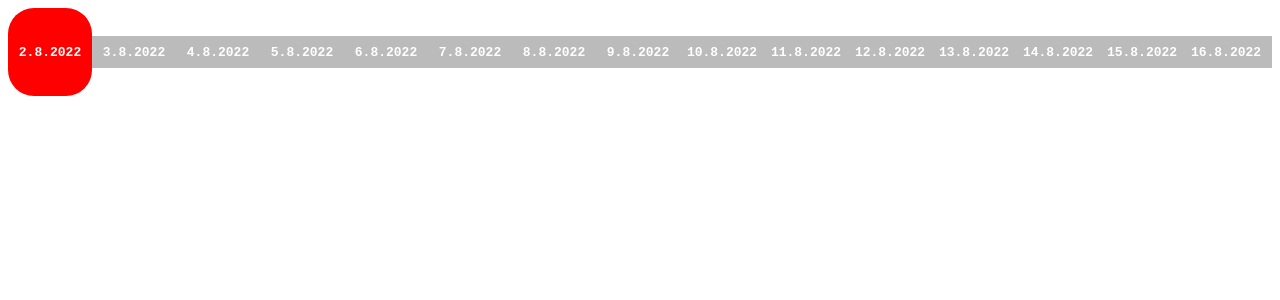
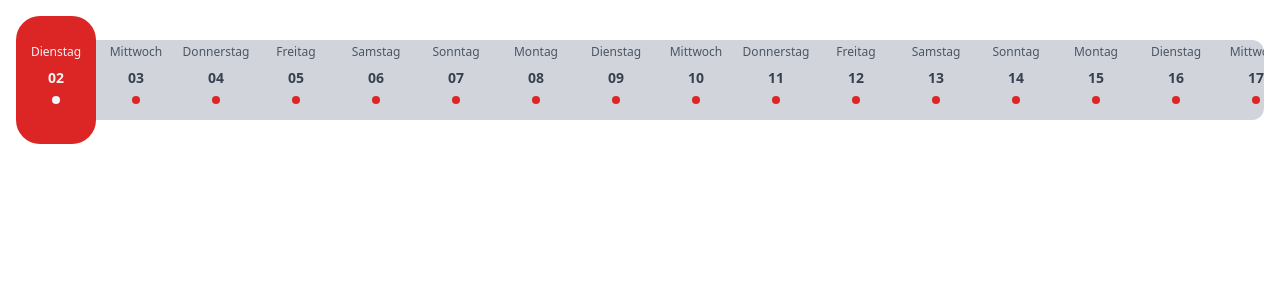
Before and after one commit to Der-Alex/vue-calendar-slider, a Vue app: page / in a window 1280 px wide. Shown: the top 300 px of the page. Built offline with nearby package versions, Linux system fonts and the light colour scheme.

Commit message:
fixed styling with tailwind

```diff
--- a/package.json
+++ b/package.json
@@ -14,9 +14,12 @@
     "@rushstack/eslint-patch": "^1.1.4",
     "@vitejs/plugin-vue": "^3.0.1",
     "@vue/eslint-config-prettier": "^7.0.0",
+    "autoprefixer": "^10.4.8",
     "eslint": "^8.21.0",
     "eslint-plugin-vue": "^9.3.0",
+    "postcss": "^8.4.16",
     "prettier": "^2.7.1",
+    "tailwindcss": "^3.1.8",
     "vite": "^3.0.4"
   }
 }
--- /dev/null
+++ b/postcss.config.js
@@ -0,0 +1,6 @@
+module.exports = {
+  plugins: {
+    tailwindcss: {},
+    autoprefixer: {},
+  },
+}
--- a/src/App.vue
+++ b/src/App.vue
@@ -12,68 +12,3 @@
 </template>
 
 <script setup></script>
-<script>
-export default {
-}
-</script>
-
-<style>
-
-h3 {
-  display: block;
-}
-.vcs-wrapper.vue-calendar-slider {
-  width: 100%;
-}
-.vcs-wrapper .vue-calendar-slider-container {
-  display: flex;
-  align-items: stretch;
-  height: 88px;
-  z-index: 1;
-  top: 0;
-  position: absolute;
-}
-
-.vcs-wrapper .vcs-item.calendar-item {
-  background: #bbb;
-  color: white;
-  font-weight: bold;
-  display: flex;
-  align-items: center;
-  justify-content: center;
-  font-family: monospace;
-  padding: 8px 12px;
-  transform: translate3d(var(--posx), 0, 0);
-  width: 84px;
-  flex: 1 0 auto;
-}
-.vcs-wrapper .vue-calendar-slider-container.snap .calendar-item {
-  transition: transform 0.2s ease-in;
-}
-.vue-calendar-slider-container-fake.snap .calendar-item {
-  transition: transform 0.2s ease-in;
-}
-
-.calendar-item:first-child {
-  border-end-start-radius: 16px;
-  border-start-start-radius: 16px;
-}
-.calendar-item:last-child {
-  border-start-end-radius: 16px;
-  border-end-end-radius: 16px;
-}
-.vcs-wrapper .vcs-container.vue-calendar-slider-container-fake {
-  height: 88px;
-  width: 84px;
-  background: red;
-  border-radius: 26px;
-  position: absolute;
-  top: 0;
-  overflow: hidden;
-  z-index: 2;
-}
-.vcs-wrapper .vue-calendar-slider-container-fake .calendar-item {
-  background: red;
-}
-
-</style>
--- a/src/components/VueCalendarSlider.vue
+++ b/src/components/VueCalendarSlider.vue
@@ -1,52 +1,89 @@
 <template>
-  <div class="foo">
-    <div class="vcs-wrapper" :class="wrapperClasses">
+  <div class="p-4">
+    <div class="vcs-wrapper relative w-full h-32" :class="wrapperClasses">
       <div
-        class="vcs-container"
-        :class="containerClasses"
-        @touchstart="dragStart" ref="container"
+        class="outer-container w-full absolute h-20 top-6 overflow-hidden rounded-xl cursor-grab"
+        :class="{ 'cursor-grabbing': touching }"
+        @touchstart="dragStart"
         @mousedown="dragStart"
       >
         <div
-          class="vcs-item"
-          :class="itemClasses"
+          class="vcs-container absolute top-0 w-full h-20 flex items-center justify-start"
+          :class="containerClasses"
+          ref="container"
+        >
+          <div
+            class="vcs-item h-20 w-20 bg-gray-300 flex-none flex items-start justify-center"
+            :data-date="dateItem.toLocaleDateString('de-DE')"
             v-for="(dateItem, index) in dates"
             :key="dateItem"
             ref="dateItems"
-          @touchstart="(e) => setCurrentItem(e, index)"
-          @mousedown="(e) => setCurrentItem(e, index)"
-          @touchend="(e) => scrollToId(e, index)"
-          @mouseup="(e) => scrollToId(e, index)"
+            @touchstart="setCurrentItem(index)"
+            @mousedown="setCurrentItem(index)"
+            @touchend="scrollToId(index)"
+            @mouseup="scrollToId(index)"
           >
-          <p class="vcs-text" :class="itemTextClasses">{{ dateItem.toLocaleDateString('de-DE') }}</p>
+            <p
+              class="vcs-text flex flex-col items-center"
+              :class="itemTextClasses"
+            >
+              <span class="font-regular text-xs my-1 text-gray-600">{{
+                dateItem.toLocaleDateString('de-DE', { weekday: 'long' })
+              }}</span>
+              <span class="font-bold text-sm text-gray-700 my-1">{{
+                dateItem.toLocaleDateString('de-DE', { day: '2-digit' })
+              }}</span>
+              <span class="rounded-full bg-red-600 w-2 h-2 my-1"></span>
+            </p>
+          </div>
         </div>
       </div>
       <div
-        class="vcs-container vcs-target"
+        class="outer-container absolute top-0 w-20 h-32 bg-red-600 rounded-3xl flex items-center justify-center overflow-hidden cursor-grab"
+        :class="{ 'cursor-grabbing': touching }"
+        ref="targetcontainer"
+      >
+        <div
+          class="vcs-container vcs-target w-full flex items-center justify-start"
           :class="[containerClasses, targetClasses]"
           @touchstart="dragStart"
           @mousedown="dragStart"
           ref="target"
         >
           <div
-          class="vcs-item"
-          :class="[itemClasses, targetItemClasses]"
+            class="vcs-item h-20 flex-none w-20 bg-red-600 flex items-start justify-center"
+            :data-date="dateItem.toLocaleDateString('de-DE')"
+            :class="[
+              itemClasses,
+              targetItemClasses,
+              index === 0 ? 'rounded-l-xl' : '',
+              index === dates.length - 1 ? 'rounded-r-xl' : '',
+            ]"
             v-for="(dateItem, index) in dates"
             :key="dateItem"
           >
-          <span class="vcs-text" :class="[itemTextClasses, targetItemTextClasses]">{{ dateItem.toLocaleDateString('de-DE') }}</span>
+            <p
+              class="vcs-text flex flex-col items-center"
+              :class="itemTextClasses"
+            >
+              <span class="font-regular text-xs my-1 text-gray-100">{{
+                dateItem.toLocaleDateString('de-DE', { weekday: 'long' })
+              }}</span>
+              <span class="font-bold text-sm text-gray-100 my-1">{{
+                dateItem.toLocaleDateString('de-DE', { day: '2-digit' })
+              }}</span>
+              <span class="rounded-full bg-gray-100 w-2 h-2 my-1"></span>
+            </p>
           </div>
         </div>
       </div>
-    <div>
-      <pre>{{ currentEvent }}</pre>
     </div>
   </div>
-
 </template>
 
 <script setup>
-import {onMounted, ref, computed, watch} from 'vue';
+import { onMounted, ref, computed, watch } from 'vue';
+
 const props = defineProps({
   startDate: Date,
   endDate: Date,
@@ -61,6 +98,7 @@ const props = defineProps({
 
 const container = ref(null);
 const target = ref(null);
+const targetcontainer = ref(null);
 const dates = ref([]);
 const selectedDate = ref(new Date());
 const dateItems = ref([]);
@@ -71,61 +109,64 @@ const lastX = ref(0);
 const posx = ref(0);
 const moved = ref(false);
 const speed = ref(0);
-const count = ref(100);
-const currentEvent = ref(null);
+const count = ref(60);
+const touching = ref(false);
 
-// const currentMonth = computed(() => {
-//   return selectedDate.value.toLocaleDateString('de-DE', { month: 'long' });
-// });
+const currentMonth = computed(() => {
+  return selectedDate.value.toLocaleDateString('de-DE', { month: 'long' });
+});
 
-const setCurrentItem = (evt, index) => {
-  console.log('setcurrentitem', evt, index);
+const setCurrentItem = (index) => {
   currentBox.value = dateItems.value[index];
 };
 
 const dragStart = (e) => {
-  console.log('dragstart', e);
   e = e || window.event;
   e.preventDefault();
-  let moveX = e.type === 'mousedown' ? e.clientX : e.touches[0].clientX || e.changedTouches[0].clientX;
-  currentEvent.value = e.type;
-  count.value = 100;
+  touching.value = true;
+  let moveX =
+    e.type === 'mousedown'
+      ? e.clientX
+      : e.touches[0].clientX || e.changedTouches[0].clientX;
+
+  count.value = 60;
   moved.value = false;
   x.value = moveX;
   document.onmousemove = moveElement;
+  document.ontouchmove = moveElement;
   document.onmouseup = dragEnd;
-  document.ontouchmove = moveElement;
   document.ontouchend = dragEnd;
-  posx.value = parseInt(
-    getComputedStyle(root.value).getPropertyValue('--posx').slice(0, -2)
-  );
 
   container.value.classList.remove('snap');
   target.value.classList.remove('snap');
 };
 
-const scrollToId = (evt, index) => {
-  currentEvent.value = evt.type;
+const scrollToId = (index) => {
   if (moved.value) {
     return false;
   } else {
-    posx.value = target.value.clientWidth * index * -1;
+    posx.value = targetcontainer.value.clientWidth * index * -1;
+    container.value.style.transform = `translate3d(${posx.value}px, 0, 0)`;
+    target.value.style.transform = `translate3d(${posx.value}px, 0, 0)`;
     container.value.classList.add('snap');
     target.value.classList.add('snap');
-    root.value.style.setProperty('--posx', posx.value.toString() + 'px');
+
     selectedDate.value = dates.value[index];
   }
 };
 
-const doIt = (e) => {
-  currentEvent.value = e.type;
-  let moveX = e.type === 'mousemove' ? e.clientX : e.touches[0].clientX || e.changedTouches[0].clientX;
+const moveElement = (e) => {
+  e = e || window.event;
+  e.preventDefault();
+  let moveX =
+    e.type === 'mousemove'
+      ? e.clientX
+      : e.touches[0].clientX || e.changedTouches[0].clientX;
+
+  moved.value = true;
   if (currentBox.value && currentBox.value.getBoundingClientRect) {
     lastX.value = x.value;
-    x.value = moveX
-    posx.value = parseInt(
-      getComputedStyle(root.value).getPropertyValue('--posx').slice(0, -2)
-    );
+    x.value = moveX;
     let newVal = 0;
     if (lastX.value < x.value) {
       newVal = posx.value + (x.value - lastX.value);
@@ -136,38 +177,11 @@ const doIt = (e) => {
     } else {
       newVal = posx.value;
     }
-    root.value.style.setProperty('--posx', newVal.toString() + 'px');
+    posx.value = newVal;
+    container.value.style.transform = `translate3d(${posx.value}px, 0, 0)`;
+    target.value.style.transform = `translate3d(${posx.value}px, 0, 0)`;
   }
 };
-
-const moveElement = (e) => {
-  e = e || window.event;
-  //e.preventDefault();
-  moved.value = true;
-  currentEvent.value = e.type;
-  let moveX = e.type === 'mousemove' ? e.clientX : e.touches[0].clientX || e.changedTouches[0].clientX;
-
-  if (currentBox.value && currentBox.value.getBoundingClientRect) {
-    lastX.value = x.value;
-    x.value = moveX;
-    posx.value = parseInt(
-      getComputedStyle(root.value).getPropertyValue('--posx').slice(0, -2)
-    );
-    let newVal = 0;
-    if (lastX.value < x.value) {
-      newVal = posx.value + (x.value - lastX.value);
-      speed.value = x.value - lastX.value;
-    } else if (lastX.value > x.value) {
-      newVal = posx.value - (lastX.value - x.value);
-      speed.value = x.value - lastX.value;
-    } else {
-      newVal = posx.value;
-    }
-    root.value.style.setProperty('--posx', newVal.toString() + 'px');
-  }
-  //window.requestAnimationFrame((timestamp) => doIt(e));
-};
-
 
 const animateVelocity = (timestamp) => {
   if (speed.value <= 1 && speed.value >= -1) {
@@ -175,8 +189,10 @@ const animateVelocity = (timestamp) => {
     count.value = 0;
   }
   if (moved.value) {
-    posx.value = parseInt(getComputedStyle(root.value).getPropertyValue('--posx').slice(0, -2));
-    root.value.style.setProperty('--posx', (posx.value + speed.value).toString() + 'px');
+    posx.value = posx.value + speed.value;
+    container.value.style.transform = `translate3d(${posx.value}px, 0, 0)`;
+    target.value.style.transform = `translate3d(${posx.value}px, 0, 0)`;
+
     if (speed.value < -20) {
       speed.value = -20;
     }
@@ -186,7 +202,7 @@ const animateVelocity = (timestamp) => {
 
     if (count.value > 0) {
       count.value--;
-      if (count.value < 60) {
+      if (count.value < 50) {
         speed.value *= 0.98;
       }
       window.requestAnimationFrame(animateVelocity);
@@ -198,13 +214,13 @@ const animateVelocity = (timestamp) => {
     for (const item of dateItems.value) {
       if (
         (item.getBoundingClientRect().left >=
-          target.value.getBoundingClientRect().left &&
+          targetcontainer.value.getBoundingClientRect().left &&
           item.getBoundingClientRect().left <=
-          target.value.getBoundingClientRect().right) ||
+            targetcontainer.value.getBoundingClientRect().right) ||
         (item.getBoundingClientRect().right <=
-          target.value.getBoundingClientRect().right &&
+          targetcontainer.value.getBoundingClientRect().right &&
           item.getBoundingClientRect().right >=
-          target.value.getBoundingClientRect().left)
+            targetcontainer.value.getBoundingClientRect().left)
       ) {
         itemsInContainer.push(item);
       }
@@ -215,21 +231,27 @@ const animateVelocity = (timestamp) => {
         posx.value = 0;
         selectedDate.value = dates.value[0];
       } else {
-        posx.value = (dateItems.value.length - 1) * target.value.clientWidth * -1;
+        posx.value =
+          (dateItems.value.length - 1) * targetcontainer.value.clientWidth * -1;
         selectedDate.value = dates.value[dates.value.length - 1];
       }
     }
 
     if (itemsInContainer.length === 1) {
-      if (itemsInContainer[0] === dateItems.value[0]) {
+      if (itemsInContainer[0].innerText === dateItems.value[0].innerText) {
         posx.value = 0;
         selectedDate.value = dates.value[0];
+      } else {
+        posx.value =
+          targetcontainer.value.clientWidth * (dateItems.value.length - 1) * -1;
+        selectedDate.value = dates.value[dates.value.length - 1];
       }
     }
 
     if (itemsInContainer.length === 2) {
       const item1 =
-        target.value.clientWidth - itemsInContainer[0].getBoundingClientRect().right;
+        targetcontainer.value.clientWidth -
+        itemsInContainer[0].getBoundingClientRect().right;
       const item1Index = dateItems.value.findIndex(
         (item) => item === itemsInContainer[0]
       );
@@ -241,89 +263,88 @@ const animateVelocity = (timestamp) => {
       );
 
       if (item1 <= item2) {
-        posx.value = item1Index * target.value.clientWidth * -1;
+        posx.value = item1Index * targetcontainer.value.clientWidth * -1;
         selectedDate.value = dates.value[item1Index];
       } else {
-        posx.value = item2Index * target.value.clientWidth * -1;
+        posx.value = item2Index * targetcontainer.value.clientWidth * -1;
         selectedDate.value = dates.value[item2Index];
       }
     }
 
+    container.value.style.transform = `translate3d(${posx.value}px, 0, 0)`;
+    target.value.style.transform = `translate3d(${posx.value}px, 0, 0)`;
+
     container.value.classList.add('snap');
     target.value.classList.add('snap');
-    root.value.style.setProperty('--posx', posx.value.toString() + 'px');
   }
 };
 
+const dragEnd = (e) => {
+  e.preventDefault();
+  touching.value = false;
 
-const dragEnd = (e) => {
-  console.log('dragend');
-  currentEvent.value = 'dragend';
-  //lastX.value = x.value;
-  //x.value = e.touches[0].clientX;
   window.requestAnimationFrame(animateVelocity);
 
   document.onmouseup = null;
+  document.ontouchend = null;
   document.onmousemove = null;
   document.ontouchmove = null;
-  document.ontouchend = null;
 };
 
 onMounted(() => {
-  root.value.style.setProperty('--posx', '0px');
+  container.value.style.transform = `translate3d(${posx.value}px, 0, 0)`;
+  target.value.style.transform = `translate3d(${posx.value}px, 0, 0)`;
+
   let currentDate = new Date(props.startDate);
   while (currentDate <= props.endDate) {
     dates.value.push(currentDate);
     currentDate = new Date(currentDate.setDate(currentDate.getDate() + 1));
   }
 });
-watch(dateItems, newVal => {
+watch(dateItems, (newVal) => {
   if (newVal.length > 0) {
     const d = selectedDate.value.toLocaleDateString('de-DE');
-    const index = dateItems.value.findIndex(item => item.innerHTML.indexOf(d) > -1);
+    const index = dateItems.value.findIndex(
+      (item) => item.dataset.date.indexOf(d) > -1
+    );
     if (index > -1) {
-      root.value.style.setProperty('--posx', (target.value.clientWidth * index * -1).toString() + 'px');
+      posx.value = targetcontainer.value.clientWidth * index * -1;
+      container.value.style.transform = `translate3d(${posx.value}px, 0, 0)`;
+      target.value.style.transform = `translate3d(${posx.value}px, 0, 0)`;
     }
   }
 });
 </script>
 
-<style scoped>
+<style>
 :root {
   --posx: 0px;
 }
-.vcs-wrapper * {
-  margin: 0;
-  padding: 0;
-  box-sizing: border-box;
-}
-.vcs-wrapper {
-  width: 100%;
-  height: 88px;
-  overflow: hidden;
-  position: relative;
-}
+
 .vcs-container {
-  position: absolute;
-  top: 0;
-  display: flex;
-  align-items: center;
-  justify-content: flex-start;
-}
-.vcs-target {
-  width: 100px;
-  height: 32px;
-  overflow: hidden;
-}
-.vcs-item {
-  width: 100px;
-  height: 32px;
-  flex: 1 0 100px;
   will-change: transform;
-  transform: translateX(var(--posx));
-}
-.vcs-text {
-  pointer-events: none;
+  transform: translate3d(var(--posx), 0, 0);
 }
 
+.vcs-container.snap {
+  transition: transform 0.3s ease-out;
+}
+
+.extra-line::before {
+  display: block;
+  content: '';
+  width: 2rem;
+  height: 1px;
+  background: red;
+  margin-right: 1rem;
+}
+
+.extra-line::after {
+  display: block;
+  content: '';
+  width: 2rem;
+  height: 1px;
+  background: red;
+  margin-left: 1rem;
+}
 </style>
--- /dev/null
+++ b/src/index.css
@@ -0,0 +1,3 @@
+@tailwind base;
+@tailwind components;
+@tailwind utilities;
--- a/src/main.js
+++ b/src/main.js
@@ -1,5 +1,6 @@
 import { createApp } from 'vue';
 import App from './App.vue';
+import './index.css';
 import vueCalendarSlider from '@/plugins/vueCalendarSlider';
 const app = createApp(App);
 app.use(vueCalendarSlider).mount('#app');
--- /dev/null
+++ b/tailwind.config.js
@@ -0,0 +1,8 @@
+/** @type {import('tailwindcss').Config} */
+module.exports = {
+  content: ['./index.html', './src/**/*.{vue,html,js,ts}'],
+  theme: {
+    extend: {},
+  },
+  plugins: [],
+};
--- a/vite.config.js
+++ b/vite.config.js
@@ -5,6 +5,9 @@ import vue from '@vitejs/plugin-vue';
 
 // https://vitejs.dev/config/
 export default defineConfig({
+  server: {
+    host: true,
+  },
   plugins: [vue()],
   resolve: {
     alias: {
```
Also changed, not shown: .eslintrc.cjs, 1 other file (tests, documents, lock files or other folders). Lines whose indentation alone changed are shown as unchanged.
